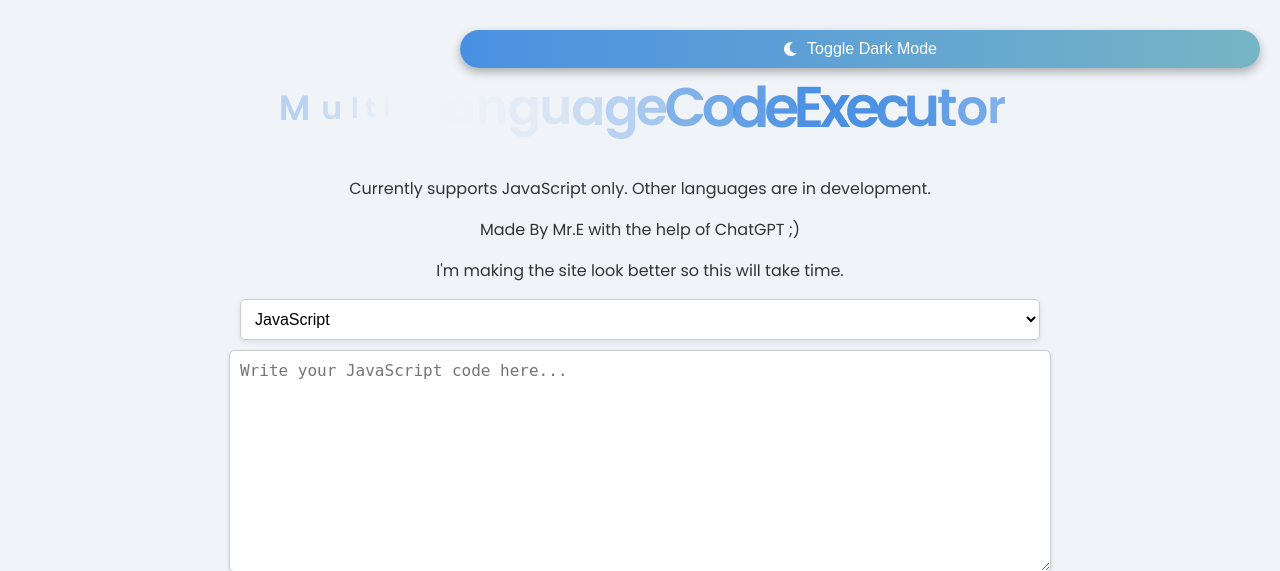
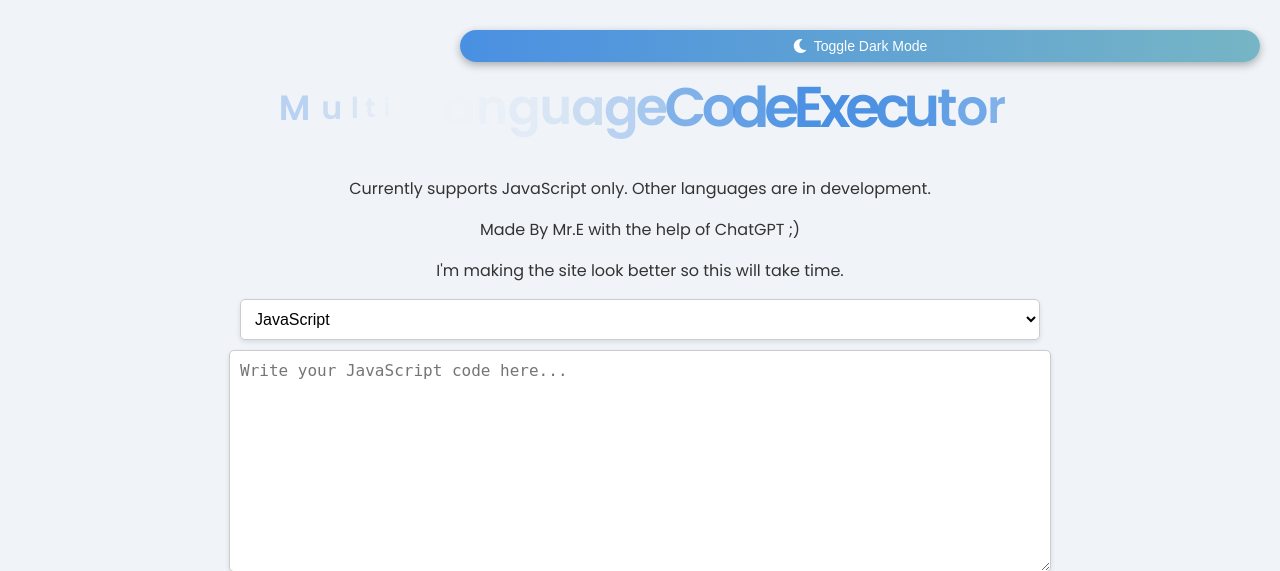
Before and after one commit to GYATSD/333, a PHP site: page / in a window 1280 px wide. Shown: the top 571 px of the page. Run offline with PHP 8.4, Linux system fonts and the light colour scheme.

Commit message:
Update styles.css

```diff
--- a/styles.css
+++ b/styles.css
@@ -1,3 +1,5 @@
+/* styles.css */
+
 body {
     font-family: 'Poppins', sans-serif;
     background-color: #f0f4f8;
@@ -132,15 +134,15 @@
     position: absolute;
     top: 20px;
     right: 20px;
-    padding: 10px 20px; /* Increase padding for better spacing */
-    font-size: 16px; /* Use a slightly larger font size */
+    padding: 8px 15px; /* Decrease padding */
+    font-size: 14px; /* Decrease font size */
     color: #fff;
     background: linear-gradient(90deg, #4A90E2, #76b5c5); /* Gradient background */
     border: none;
-    border-radius: 30px; /* More rounded corners */
+    border-radius: 25px; /* Maintain rounded corners */
     cursor: pointer;
     transition: background 0.3s ease, box-shadow 0.3s ease, transform 0.2s ease; /* Smooth transition effects */
-    box-shadow: 0 4px 10px rgba(0, 0, 0, 0.3); /* Enhanced shadow for depth */
+    box-shadow: 0 3px 8px rgba(0, 0, 0, 0.3); /* Reduced shadow for a smaller button */
     display: flex; /* Use flexbox for alignment */
     align-items: center; /* Center icon and text vertically */
     justify-content: center; /* Center icon and text horizontally */
@@ -148,8 +150,8 @@
 
 #darkModeToggle:hover {
     background: linear-gradient(90deg, #357ABD, #5fa1b3); /* Change gradient on hover */
-    transform: translateY(-3px); /* Slightly raise the button on hover */
-    box-shadow: 0 6px 15px rgba(0, 0, 0, 0.4); /* Deeper shadow on hover */
+    transform: translateY(-2px); /* Slightly raise the button on hover */
+    box-shadow: 0 5px 12px rgba(0, 0, 0, 0.4); /* Deeper shadow on hover */
 }
 
 #darkModeToggle:active {
@@ -158,5 +160,6 @@
 
 /* Add styles for the icon */
 #darkModeToggle i {
-    margin-right: 8px; /* Space between icon and text */
+    margin-right: 5px; /* Space between icon and text */
+    font-size: 16px; /* Ensure the icon size is appropriate */
 }
```
